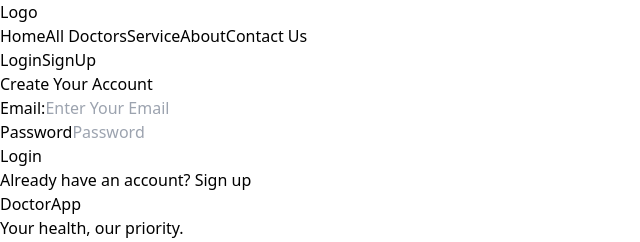
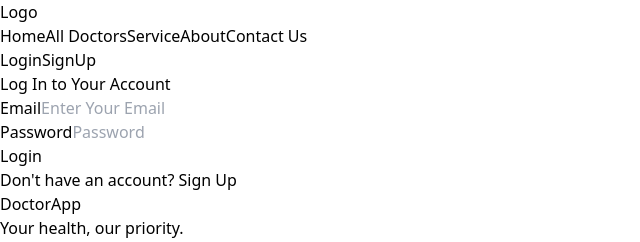
Before and after one commit to dipeshghimire2004/Doctor-Appointment-System, a React (Vite) app: page /login in a window 1280 px wide. Shown: the top 242 px of the page, without its empty margins (0-640 px from the left). Built offline with nearby package versions, Linux system fonts and the light colour scheme.

Commit message:
updation on AuthLayout

```diff
--- a/src/components/Login.jsx
+++ b/src/components/Login.jsx
@@ -1,78 +1,127 @@
-import React from 'react'
-import {Button,Input} from './index'
-import { useForm } from 'react-hook-form'
-import axios from 'axios'
-import { Link,useNavigate } from 'react-router-dom'
-import { useDispatch } from 'react-redux'
-import { login } from '../features/authSlice'
+import React from 'react';
+import { Button, Input } from './index';
+import { useForm } from 'react-hook-form';
+import axios from 'axios';
+import { Link, useNavigate } from 'react-router-dom';
+import { useDispatch } from 'react-redux';
+import { login } from '../features/authSlice';
+import toast, { Toaster } from 'react-hot-toast';
 
 const Login = () => {
-  const {register, handleSubmit,}=useForm();
-  const navigate=useNavigate();
-  const dispatch=useDispatch();
+  const { register, handleSubmit, formState: { errors } } = useForm();
+  const navigate = useNavigate();
+  const dispatch = useDispatch();
 
-  const onSubmit= async (data)=>{
-    try{
-      const response=await axios.post("http://localhost:8080/api/auth/login",
-        {email,password}
-      ,{
-        headers:{
-          'Content-Type':'application/json',
+  const onSubmit = async (data) => {
+    const { email, password } = data;
+    try {
+      const response = await axios.post(
+        'http://localhost:8080/api/auth/login',
+        { email, password },
+        {
+          headers: {
+            'Content-Type': 'application/json',
+          },
         }
-      });
+      );
 
-      if(response.status === 200){
-        dispatch(login(response))
-        alert("Login SUccessfully")
-        navigate('/')
+      // If login is successful
+      if (response.status === 200) {
+        const { accessToken, refreshToken, user } = response.data;
+
+        // Store tokens in localStorage for future requests
+        localStorage.setItem('accessToken', accessToken);
+        localStorage.setItem('refreshToken', refreshToken);
+        localStorage.setItem('userRole', user.role);
+
+        // Dispatch login action with relevant user data
+        dispatch(login({ userData: user }));
+
+        // Navigate to the appropriate dashboard based on user role
+        switch (user.role) {
+          case 'admin':
+            navigate('/admin/dashboard', { replace: true });
+            break;
+          case 'doctor':
+            navigate('/doctor/dashboard', { replace: true });
+            break;
+          default:
+            navigate('/', { replace: true });
         }
+
+        // Show success toast notification
+        toast.success('Login successfully!');
       }
-    catch(error){
-      console.error("Invalid username or password")
+    } catch (error) {
+      // Improved error handling
+      toast.error(
+        error.response?.data?.message || 'Invalid username or password'
+      );
+      console.error('Login error:', error);
     }
-  }
+  };
 
   return (
     <div className='min-h-screen flex items-center justify-center'>
-     <div className="bg-white p-8 m-5 rounded-lg shadow-lg w-full max-w-md">
-      <h2 className="text-2xl font-bold text-center text-gray-800 mb-8">Create Your Account</h2>
+      <Toaster/>
+      <div className='bg-white p-8 m-5 rounded-lg shadow-lg w-full max-w-md'>
+        <h2 className='text-2xl font-bold text-center text-gray-800 mb-8'>
+          Log In to Your Account
+        </h2>
         <form onSubmit={handleSubmit(onSubmit)}>
+          <div className='mb-4'>
             <Input
-          label="Email:"
-          type="email"
-            placeholder="Enter Your Email"
-            {...register('email',{required:true,
-              validate:{
-                matchPattern:(value)=>/^\w+([.-]?\w+)*@\w+([.-]?\w+)*(\.\w{2,3})+$/.test(value) ||
-                "Email address must be valid",
-              }
+              label='Email'
+              type='email'
+              placeholder='Enter Your Email'
+              {...register('email', {
+                required: 'Email is required',
+                pattern: {
+                  value: /^\w+([.-]?\w+)*@\w+([.-]?\w+)*(\.\w{2,3})+$/,
+                  message: 'Email address must be valid',
+                },
               })}
             />
+            {errors.email && (
+              <span className='text-red-600 text-sm'>
+                {errors.email.message}
+              </span>
+            )}
+          </div>
+
+          <div className='mb-4'>
             <Input
-          label="Password"
-          type="password"
-          placeholder="Password"
-          {...register("Password", {required:true})}
+              label='Password'
+              type='password'
+              placeholder='Password'
+              {...register('password', { required: 'Password is required' })}
             />
+            {errors.password && (
+              <span className='text-red-600 text-sm'>
+                {errors.password.message}
+              </span>
+            )}
+          </div>
+
           <Button
-              type="submit"
-              className="w-full  hover:bg-blue-500 text-white font-bold py-3 px-4 mt-4 rounded-lg transition duration-300"
+            type='submit'
+            className='w-full hover:bg-blue-500 text-white font-bold py-3 px-4 mt-4 rounded-lg transition duration-300'
           >
             Login
           </Button>
         </form>
 
-                <div className="text-center mt-4">
-                    <p className="text-gray-600 text-sm">
-                        Already have an account?{' '}
-                        <Link to="/signup" className="text-blue-500 hover:underline">
-                            Sign up
+        <div className='text-center mt-4'>
+          <p className='text-gray-600 text-sm'>
+            Don't have an account?{' '}
+            <Link to='/signup' className='text-blue-500 hover:underline'>
+              Sign Up
             </Link>
           </p>
         </div>
       </div>
     </div>
-  )
-}
+  );
+};
 
-export default Login
+export default Login;
--- a/src/components/SignUp.jsx
+++ b/src/components/SignUp.jsx
@@ -6,6 +6,7 @@ import Button from './Button';
 import Input from './Input';
 import {useDispatch} from "react-redux"
 import { login } from '../features/authSlice';
+import { Toaster,toast } from 'react-hot-toast';
 
 const Register = () => {
     const navigate = useNavigate();
@@ -30,10 +31,11 @@ const Register = () => {
 
 
             if (response.status === 200) {
-                dispatch(login(response))
-                alert("Registration successful! You can now log in.");
+                dispatch(login(response.data))
+
                 reset();  // Reset form after successful submission
                 navigate('/login', { replace: true });
+                toast.success('Registration successful! You can now log in.');
             } else {
                 alert(response.data.message || "Registration failed. Please try again.");
             }
@@ -46,6 +48,7 @@ const Register = () => {
 
     return (
         <div className="min-h-screen flex items-center justify-center">
+            <Toaster/>
             <div className="bg-white p-8 m-5 rounded-lg shadow-lg w-full max-w-md">
                 <h2 className="text-2xl font-bold text-center text-gray-800 mb-8">Create Your Account</h2>
 
```
Also changed, not shown: src/components/AuthLayout.jsx (added, +32 -0 lines). Lines whose indentation alone changed are shown as unchanged.
